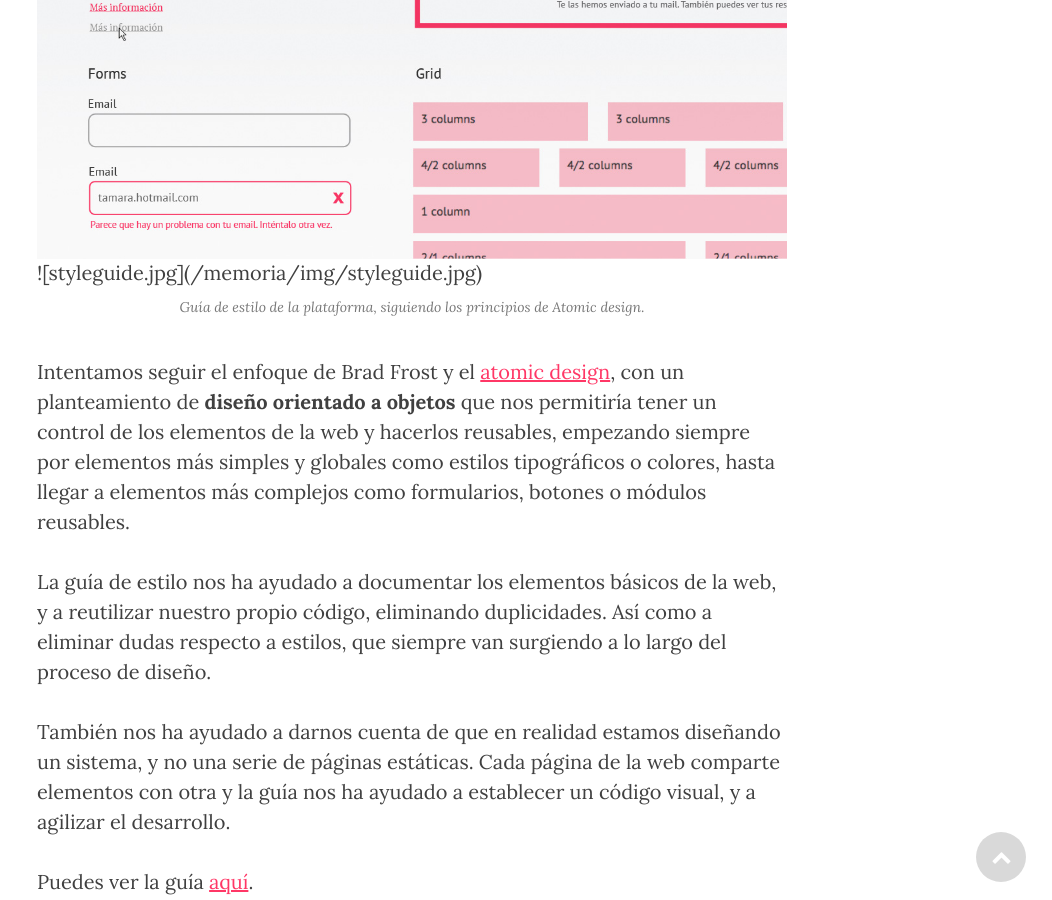
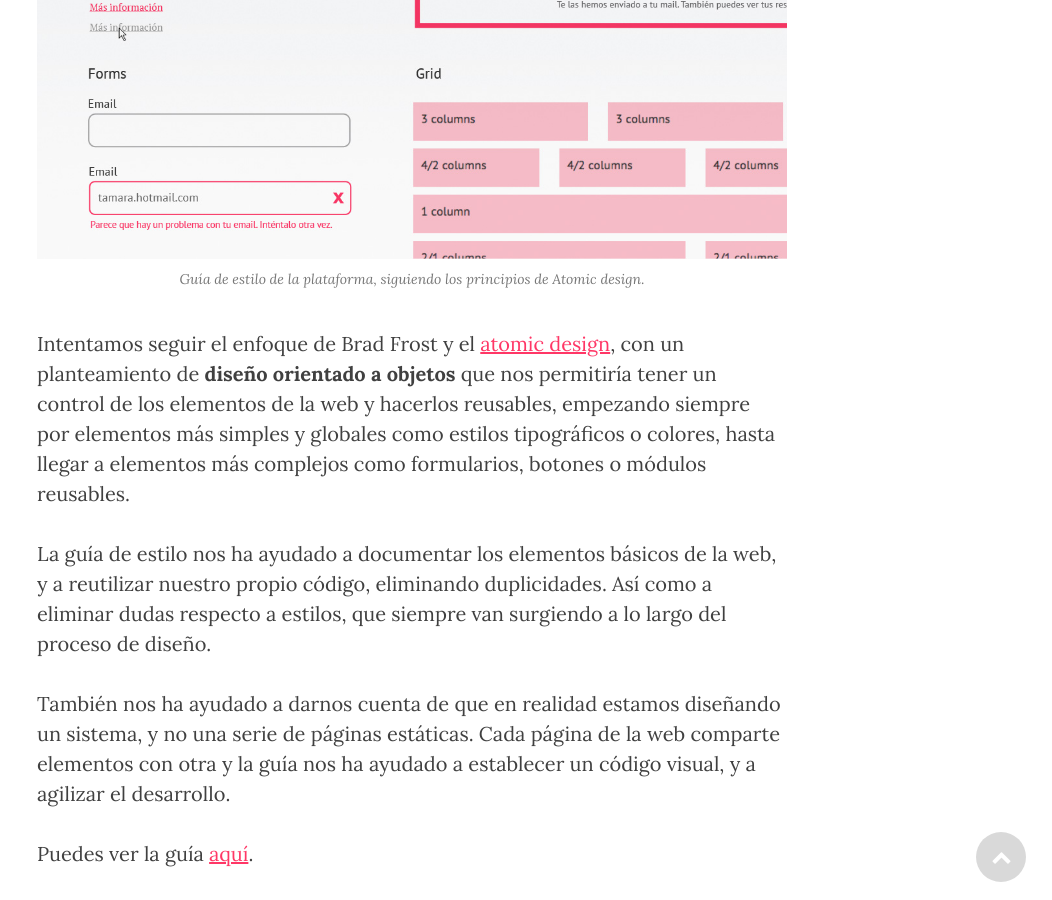
Before and after one commit to Rooof-Project/memoria, a Jekyll site: the page built from _posts/2015-04-12-Diseno.markdown, in a window 1280 px wide and 900 px high, scrolled down 7585 px. Shown: the whole window, without its empty margins (228-1280 px from the left). Built offline with Jekyll 4.4.1, drawn with Linux system fonts in a browser that asks for light colours; nearby versions of some CDN libraries.

Commit message:
Updated 2015-04-12-Diseno.markdown

```diff
--- a/_posts/2015-04-12-Diseno.markdown
+++ b/_posts/2015-04-12-Diseno.markdown
@@ -90,7 +90,7 @@ Salieron un motón de nombres pero no nos acabó de encajar ninguno, finalmente
 <h2 class="section-heading">Style guide</h2>
 <p>Con todos los elementos corporativos comenzamos a hacer una guía de estilo. La primera sería un simple PDF. Más adelante, según fueron avanzando las clases nos dimos cuenta que debíamos crear una guía de estilo viva, usando el mismo css de la web.</p>
 
-<img src="{{ site.baseurl }}/img/styleguide.jpg" alt="guía de estilo">![styleguide.jpg]({{site.baseurl}}/img/styleguide.jpg)
+<img src="{{ site.baseurl }}/img/styleguide.jpg" alt="guía de estilo">
 
 <span class="caption text-muted"> Guía de estilo de la plataforma, siguiendo los principios de Atomic design. </span>
 
```
